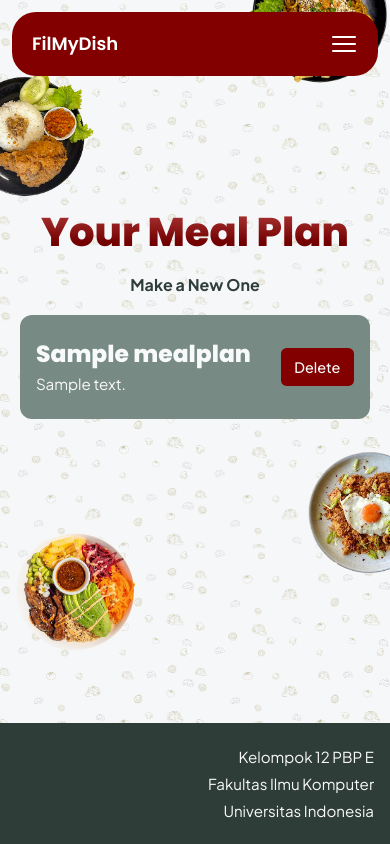
After one commit to pbp-kelompok-e12/FillMyDish, a Django app: page /plan/ in a window 390 px wide. The commit adds this page. Run offline with Django 5.2, Linux system fonts and the light colour scheme; a user stored in the database is signed in; tables that the repository leaves empty hold one stand-in row (values such as "Sample post"); some libraries are stand-ins or nearby versions.

Commit message:
feat: create main mealplan menu UI, link to navbar, and add login_required

```diff
--- a/mealplan/views.py
+++ b/mealplan/views.py
@@ -3,13 +3,13 @@ from django.contrib.auth.decorators import login_required
 from django.views.decorators.http import require_POST
 from .models import MealPlan, MealPlanItem
 
-@login_required
+@login_required(login_url='/login/')
 def show_mealplan(request):
     plans = MealPlan.objects.filter(user=request.user).order_by('-created_at')
     context = {'plans': plans}
     return render(request, 'mealplan.html', context)
 
-@login_required
+@login_required(login_url='/login/')
 def create_mealplan(request):
     if request.method == 'POST':
         title = request.POST.get('title')
@@ -23,7 +23,7 @@ def create_mealplan(request):
         return redirect('mealplan: show_mealplans')
     return render(request, 'create_plan.html')
 
-@login_required
+@login_required(login_url='/login/')
 def mealplan_detail(request, plan_id):
     plan = get_object_or_404(MealPlan, id=plan_id, user=request.user)
     items = plan.items.all()
@@ -33,7 +33,7 @@ def mealplan_detail(request, plan_id):
     }
     return render(request, 'mealplan_detail.html', context)
 
-@login_required
+@login_required(login_url='/login/')
 @require_POST
 def delete_item(request, item_id):
     item = get_object_or_404(MealPlanItem, id=item_id, meal_plan__user=request.user)
@@ -41,7 +41,7 @@ def delete_item(request, item_id):
     item.delete()
     return redirect('mealplan:mealplan_detail', plan_id=plan_id)
 
-@login_required
+@login_required(login_url='/login/')
 @require_POST
 def delete_mealplan(request, plan_id):
     plan = get_object_or_404(MealPlan, id = plan_id, user=request.user)
--- /dev/null
+++ b/static/css/mealplan.css
@@ -0,0 +1,336 @@
+.mealplan-page {
+  position: relative;
+  z-index: 1;
+  display: flex;
+  flex: 1 0 auto;
+  flex-direction: column;
+  align-items: center;
+  width: 73.75rem;
+  max-width: calc(100vw - 2rem);
+  margin: 11.5rem 0 7rem;
+}
+
+.mealplan-header {
+  display: grid;
+  grid-template-columns: 1fr auto 1fr;
+  align-items: center;
+  width: 100%;
+  margin-bottom: 2.5rem;
+  row-gap: 0.9rem;
+}
+
+.mealplan-title {
+  grid-column: 2;
+  margin: 0;
+  background: linear-gradient(180deg, #b43c3c 0%, #720000 72%);
+  -webkit-background-clip: text;
+  background-clip: text;
+  -webkit-text-fill-color: transparent;
+  color: var(--color-palette-primary-600, #720000);
+  font-family: "Poppins", Helvetica, sans-serif;
+  font-size: 4.35rem;
+  font-weight: 800;
+  line-height: 1.2;
+  text-align: center;
+}
+
+.make-new-link {
+  grid-column: 3;
+  grid-row: 2;
+  justify-self: end;
+  align-self: end;
+  margin: 0.4rem 0 0.15rem;
+  color: var(--color-palette-secondary-800, #2f3d39);
+  font-family: "Plus Jakarta Sans", Helvetica, sans-serif;
+  font-size: 1.35rem;
+  font-weight: 600;
+  text-decoration: none;
+  white-space: nowrap;
+  transition: color 0.15s ease, text-decoration-color 0.15s ease;
+}
+
+.make-new-link:hover {
+  color: #1a2421;
+  text-decoration: underline;
+  text-underline-offset: 0.2em;
+}
+
+.make-new-link:focus-visible,
+.plan-info:focus-visible,
+.delete-btn:focus-visible {
+  outline: 3px solid var(--color-palette-primary-500, #830000);
+  outline-offset: 3px;
+}
+
+.mealplan-list {
+  display: flex;
+  flex-direction: column;
+  gap: 1.875rem;
+  width: 100%;
+}
+
+.plan-card {
+  display: flex;
+  align-items: center;
+  justify-content: space-between;
+  min-height: 8.125rem;
+  padding: 1.5rem 2.5rem 1.5rem 2.75rem;
+  background-color: #788a84;
+  border-radius: 0.9rem;
+  transition: background-color 0.18s ease, transform 0.18s ease;
+}
+
+.plan-card:hover:not(.empty-card) {
+  background-color: #495e57;
+  transform: translateY(-2px);
+}
+
+.plan-card.empty-card {
+  justify-content: center;
+  background-color: #788a84;
+}
+
+.plan-info {
+  display: flex;
+  flex: 1 1 auto;
+  flex-direction: column;
+  gap: 0.35rem;
+  min-width: 0;
+  color: inherit;
+  text-decoration: none;
+  cursor: pointer;
+}
+
+.plan-card-title {
+  margin: 0;
+  color: var(--color-palette-font-50, #f8f9fa);
+  font-family: "Poppins", Helvetica, sans-serif;
+  font-size: 2.4rem;
+  font-weight: 700;
+  line-height: 1.2;
+}
+
+.plan-card-desc {
+  margin: 0;
+  color: var(--color-palette-font-50, #f8f9fa);
+  font-family: "Plus Jakarta Sans", Helvetica, sans-serif;
+  font-size: 1.25rem;
+  line-height: 1.4;
+}
+
+.plan-card-empty {
+  margin: 0;
+  color: var(--color-palette-font-50, #f8f9fa);
+  font-family: "Poppins", Helvetica, sans-serif;
+  font-size: 1.75rem;
+  line-height: 1.4;
+}
+
+.delete-btn {
+  flex: 0 0 auto;
+  min-width: 8.2rem;
+  margin-left: 1rem;
+  padding: 0.65rem 1.5rem;
+  background-color: var(--color-palette-primary-500, #830000);
+  border: 0;
+  border-radius: 0.35rem;
+  color: var(--color-palette-font-50, #f8f9fa);
+  font-family: "Plus Jakarta Sans", Helvetica, sans-serif;
+  font-size: 1.25rem;
+  font-weight: 500;
+  line-height: 1.4;
+  cursor: pointer;
+  transition: background-color 0.15s ease, transform 0.15s ease;
+}
+
+.delete-btn:hover {
+  background-color: var(--color-palette-primary-600, #720000);
+  transform: translateY(-1px);
+}
+
+.delete-btn:active {
+  transform: translateY(0);
+}
+
+@media (prefers-reduced-motion: reduce) {
+  .plan-card,
+  .delete-btn,
+  .make-new-link {
+    transition: none;
+  }
+}
+
+@media (max-width: 1023px) {
+  .mealplan-page {
+    width: 100%;
+    max-width: 100%;
+    margin: 8.5rem 0 5rem;
+    padding: 0 1rem;
+  }
+
+  .mealplan-header {
+    grid-template-columns: 1fr;
+    justify-items: center;
+    margin-bottom: 1.5rem;
+    text-align: center;
+  }
+
+  .mealplan-title {
+    grid-column: 1;
+    font-size: clamp(2.5rem, 8vw, 4.35rem);
+  }
+
+  .make-new-link {
+    grid-column: 1;
+    justify-self: center;
+    font-size: clamp(1rem, 3.5vw, 1.35rem);
+  }
+
+  .mealplan-list {
+    gap: 1rem;
+  }
+
+  .plan-card {
+    min-height: 6.5rem;
+    padding: 1.25rem 1.5rem;
+    border-radius: 0.75rem;
+  }
+
+  .plan-card-title {
+    font-size: clamp(1.5rem, 5vw, 2.1rem);
+  }
+
+  .plan-card-desc {
+    font-size: clamp(1rem, 3.2vw, 1.15rem);
+  }
+
+  .plan-card-empty {
+    font-size: clamp(1.2rem, 4vw, 1.5rem);
+  }
+
+  .delete-btn {
+    min-width: 6.5rem;
+    padding: 0.6rem 1rem;
+    font-size: 1rem;
+  }
+}
+
+@media (max-width: 599px) {
+  .mealplan-page {
+    margin-top: 7.5rem;
+    margin-bottom: 4rem;
+    padding: 0 0.25rem;
+  }
+
+  .mealplan-header {
+    margin-bottom: 1.25rem;
+  }
+
+  .plan-card {
+    gap: 0.75rem;
+    padding: 1rem;
+  }
+
+  .plan-card-title {
+    font-size: clamp(1.3rem, 6vw, 1.75rem);
+  }
+
+  .plan-card-desc {
+    font-size: 0.95rem;
+  }
+
+  .delete-btn {
+    min-width: auto;
+    margin-left: 0.25rem;
+    padding: 0.55rem 0.85rem;
+    font-size: 0.9rem;
+  }
+}
+
+.plan-delete-form {
+  flex: 0 0 auto;
+  margin: 0;
+}
+
+.frame .mealplan-page {
+  min-height: 0;
+}
+
+.frame .mealplan-decor .deco-layer {
+  display: none;
+}
+
+.frame .mealplan-decor .review-food {
+  position: absolute;
+  z-index: 1;
+  height: auto;
+  pointer-events: none;
+
+}
+
+.frame .mealplan-decor .review-food--nasi-ayam {
+  top: 4.4rem;
+  left: 0;
+  width: 17rem;
+}
+
+.frame .mealplan-decor .review-food--mie {
+  top: 0;
+  left: 45.2rem;
+  width: 23.1rem;
+}
+
+.frame .mealplan-decor .review-food--nasgor {
+  top: 26.7rem;
+  right: -1rem;
+  width: 25.8rem;
+}
+
+.frame .mealplan-decor .review-food--salad {
+  top: 46.25rem;
+  left: 3.3rem;
+  width: 23.1rem;
+}
+
+@media (max-width: 1023px) {
+  .plan-delete-form {
+    align-self: center;
+  }
+
+  .frame .mealplan-decor .review-food--nasi-ayam {
+    top: 14vw;
+    left: 0;
+    width: clamp(7rem, 28vw, 17rem);
+  }
+
+  .frame .mealplan-decor .review-food--mie {
+    top: 0;
+    right: 0;
+    left: auto;
+    width: clamp(8rem, 37vw, 22rem);
+  }
+
+  .frame .mealplan-decor .review-food--nasgor {
+    top: 115vw;
+    right: -2rem;
+    width: clamp(7rem, 30vw, 20rem);
+  }
+
+  .frame .mealplan-decor .review-food--salad {
+    top: 135vw;
+    left: 0;
+    width: clamp(8rem, 38vw, 22rem);
+  }
+}
+
+.mealplan-decor {
+  position: absolute;
+  inset: 0;
+  z-index: 0;
+  overflow: hidden;
+  pointer-events: none;
+  background-image: url("../img/mealplan-pattern.png");
+  background-repeat: repeat-y;
+  background-position: top center;
+  background-size: 100% auto;
+}
--- a/static/css/style.css
+++ b/static/css/style.css
@@ -952,9 +952,15 @@
   filter: brightness(1.1);
 }
 
-/* Navbar: item aktif ditandai */
-.frame .text-wrapper-9.active {
+.frame .text-wrapper-9.active,
+.frame .navbar a.active {
   color: #ffffff;
+  font-weight: 700;
+}
+
+.frame .div-3 > .text-wrapper-10 {
+  color: var(--color-palette-primary-200);
+  font-weight: 500;
 }
 
 /* =========================================================
--- a/templates/base.html
+++ b/templates/base.html
@@ -12,6 +12,7 @@
         <link rel="stylesheet" href="{% static 'css/results.css' %}">
         <link rel="stylesheet" href="{% static 'css/review.css' %}">
         <link rel="stylesheet" href="{% static 'css/details.css' %}">
+        <link rel="stylesheet" href="{% static 'css/mealplan.css' %}">
     </head>
     <body>
         <div class="frame" >
@@ -46,7 +47,10 @@
                         Saved Recipe
                     </div>
                     <div class="text-wrapper-9">
-                        Meal Plan
+                        <a href="{% url 'mealplan:show_mealplan' %}"
+                            class="{% if request.resolver_match.app_name == 'mealplan' %}active{% endif %}">
+                            Meal Plan
+                        </a>
                     </div>
                     <div class="text-wrapper-9">
                         <a href="{% url 'review:list' %}">Review</a>
--- /dev/null
+++ b/templates/mealplan.html
@@ -0,0 +1,36 @@
+{% extends 'base.html' %}
+{% load static %}
+
+{% block content %}
+    <div class="mealplan-decor" aria-hidden="true">
+        {% include '_decor.html' %}
+    </div>
+
+    <main class="mealplan-page">
+        <header class="mealplan-header">
+            <h1 class="mealplan-title">Your Meal Plan</h1>
+            <a href="{% url 'mealplan:create_mealplan' %}" class="make-new-link">
+                Make a New One
+            </a>
+        </header>
+
+        <div class="mealplan-list">
+            {% for plan in plans %}
+                <article class="plan-card">
+                    <a href="{% url 'mealplan:mealplan_detail' plan.id %}" class="plan-info">
+                        <h2 class="plan-card-title">{{ plan.title }}</h2>
+                        <p class="plan-card-desc">{{ plan.description|default:"No Description" }}</p>
+                    </a>
+                    <form action="{% url 'mealplan:delete_mealplan' plan.id %}" method="POST" class="plan-delete-form">
+                        {% csrf_token %}
+                        <button type="submit" class="delete-btn" onclick="return confirm('Are you sure you want to delete this plan?')">Delete</button>
+                    </form>
+                </article>
+            {% empty %}
+                <article class="plan-card empty-card">
+                    <h2 class="plan-card-empty">No Meal Plan yet. Click "Make a New One" to create one.</p>
+                </article>
+            {% endfor %}
+        </div>
+    </main>
+{% endblock %}
```
Also changed, not shown: static/img/mealplan-pattern.png (added).
